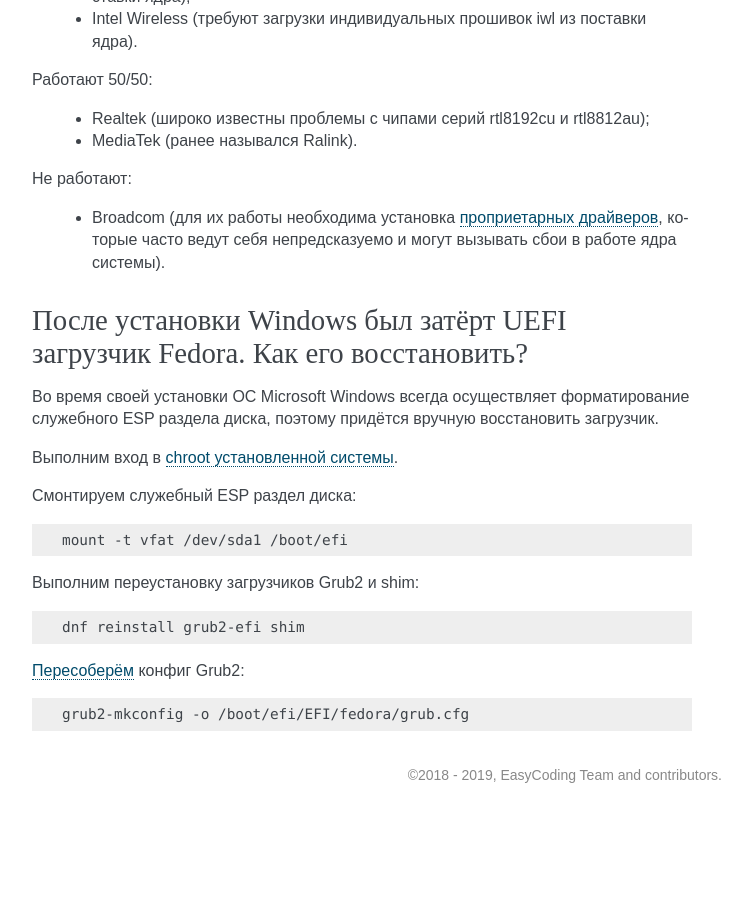
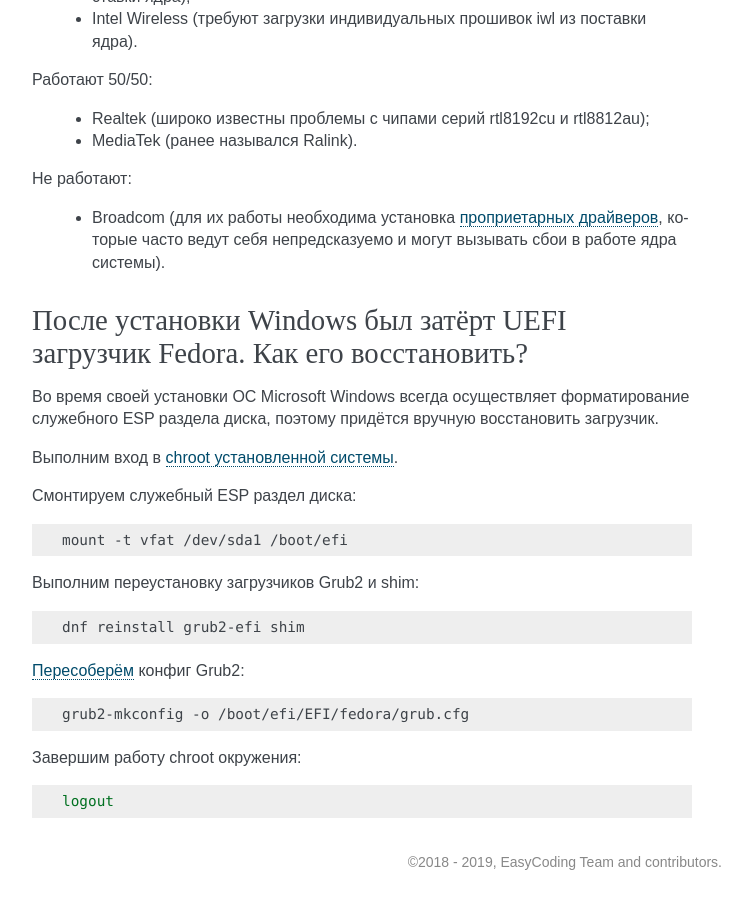
Before and after one commit to RussianFedora/FAQ, a Sphinx documentation site: the page built from source/installation.rst, in a window 1280 px wide and 900 px high, scrolled down 6445 px. Shown: the whole window, without its empty margins (388-1137 px from the left). Built offline with Sphinx 7.4.7, drawn with Linux system fonts in a browser that asks for light colours; before the commit the page ends 7258 px from its top, so only the background shows below that.

Commit message:
Added missing logout command.

```diff
--- a/source/installation.rst
+++ b/source/installation.rst
@@ -386,3 +386,9 @@
 .. code-block:: bash
 
     grub2-mkconfig -o /boot/efi/EFI/fedora/grub.cfg
+
+Завершим работу chroot окружения:
+
+.. code-block:: bash
+
+    logout
```
